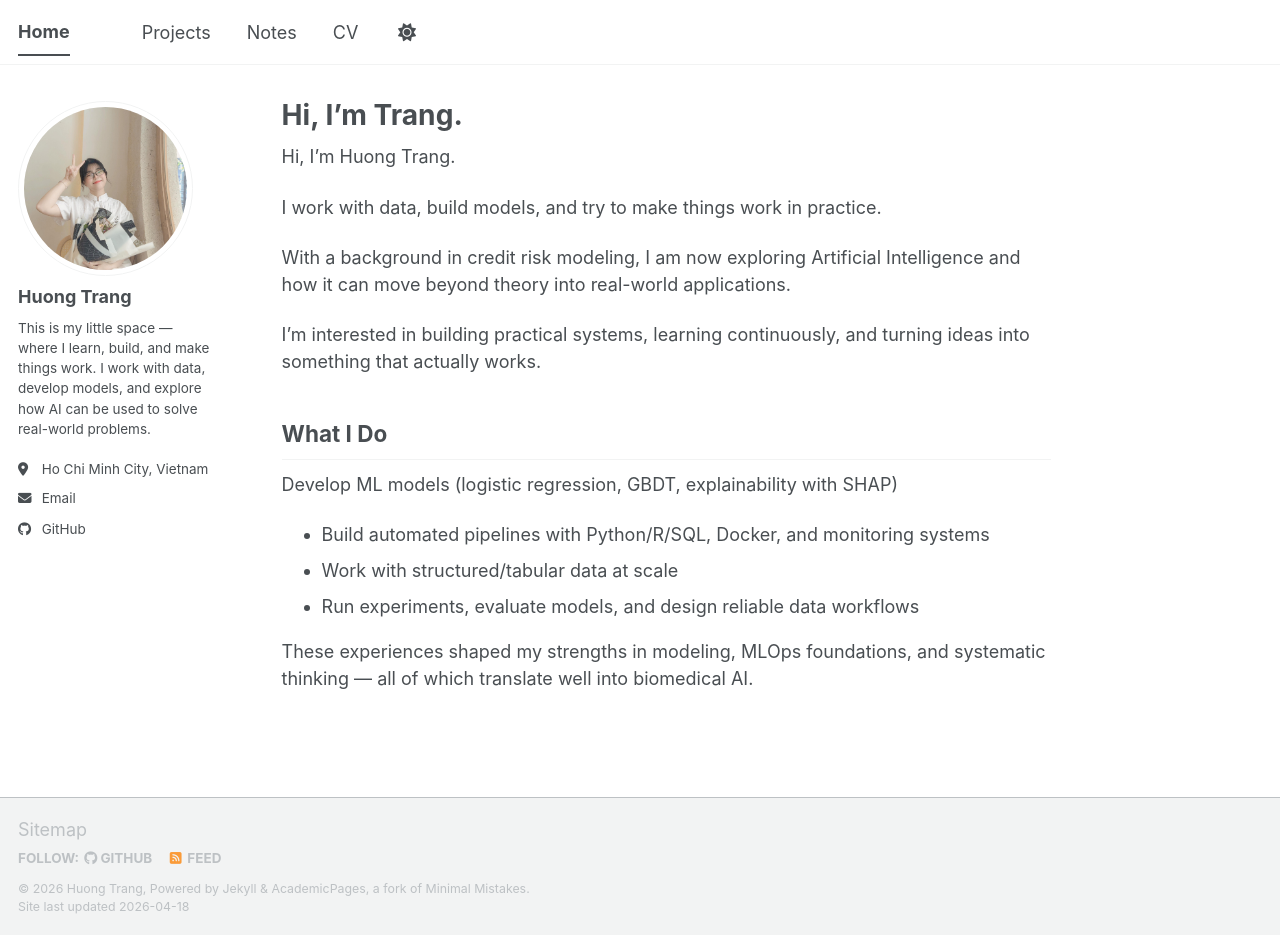
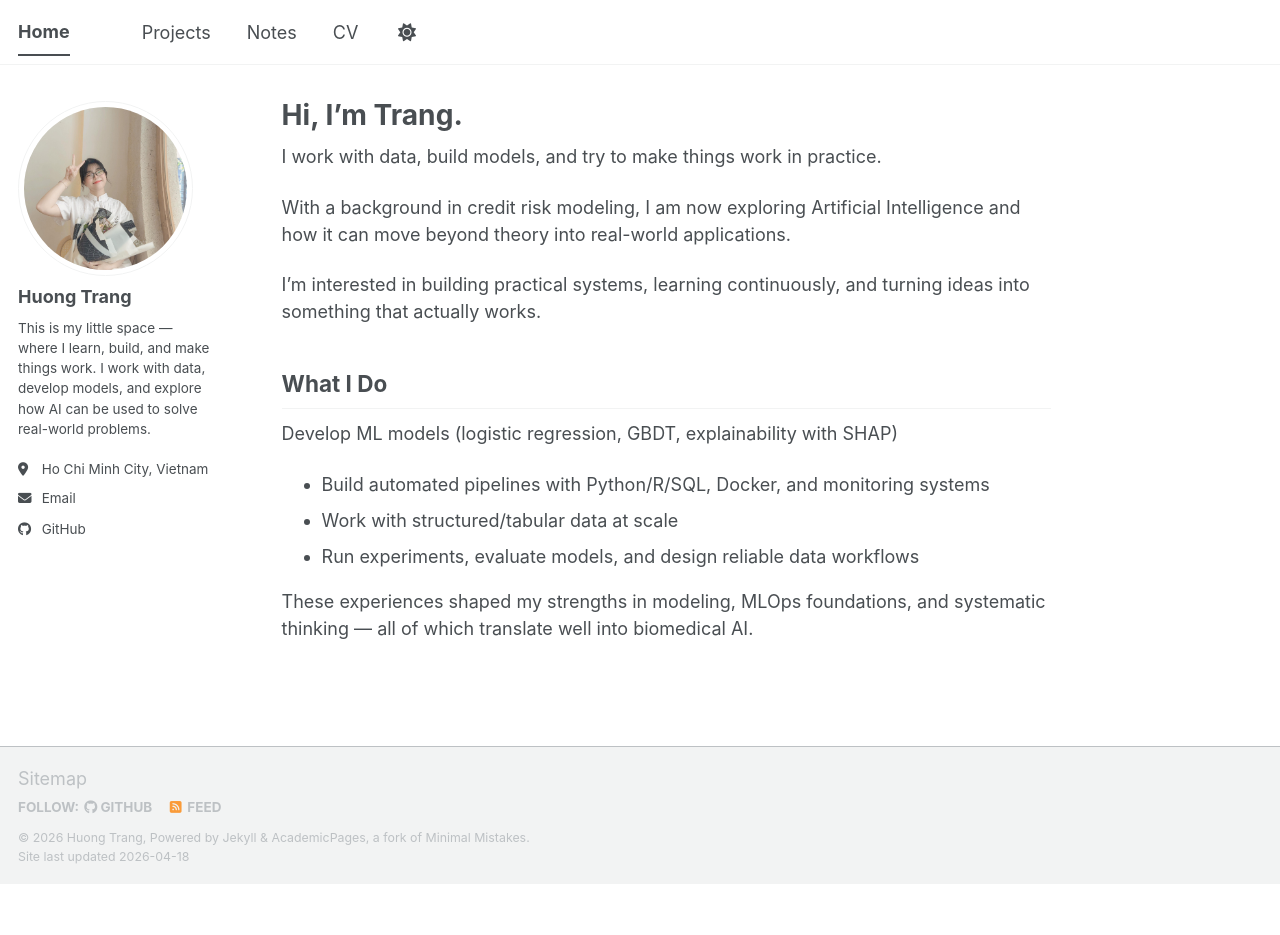
Before and after one commit to HuongTrangDo/huongtrangdo.github.io, a Jekyll site: the page built from _pages/about.md, in a window 1280 px wide and 935 px high. Built offline with Jekyll 4.4.1, drawn with Linux system fonts in a browser that asks for light colours; a script bundle is joined from its source files by our own code; library files that are not in the unit come from our copies.

Commit message:
Update about.md

```diff
--- a/_pages/about.md
+++ b/_pages/about.md
@@ -6,8 +6,6 @@ redirect_from:
   - /about/
   - /about.html
 ---
-
-Hi, I'm Huong Trang.
 
 I work with data, build models, and try to make things work in practice.
 
```
